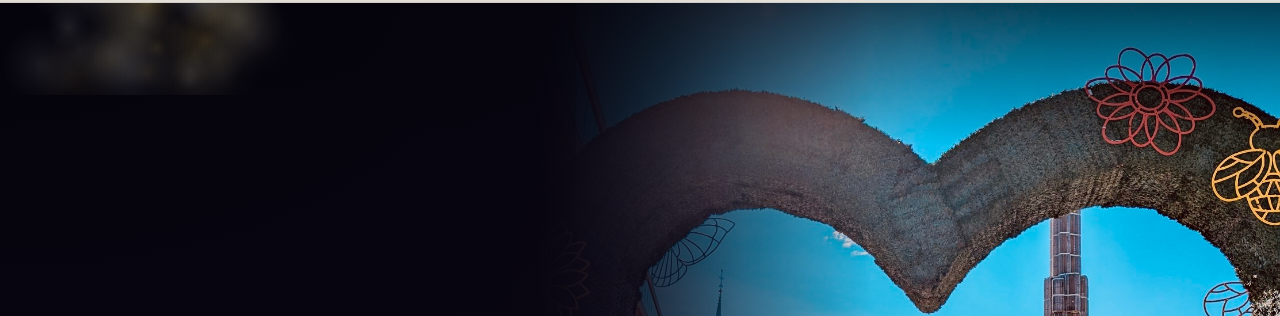
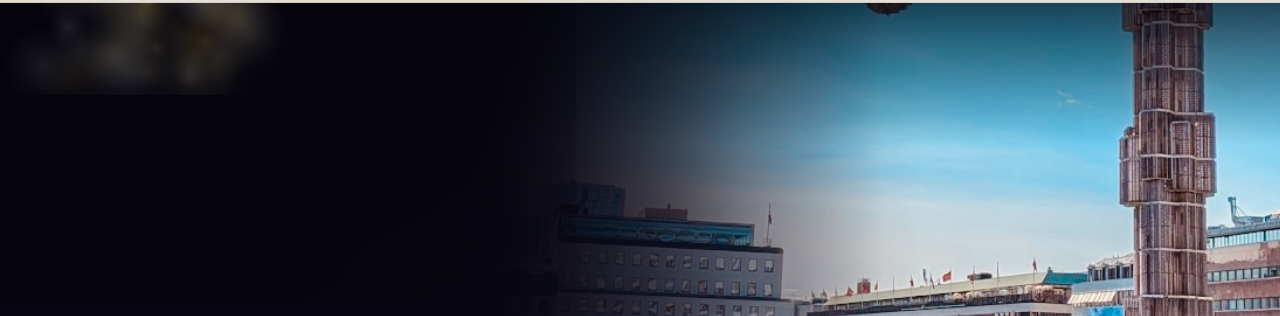
Before and after one commit to roshb1986-prog/roshni-portfolio, a plain HTML site: page index.html in a window 1280 px wide. Shown: the part 55-371 px from the top of the page. Drawn offline with nearby package versions, Linux system fonts and the light colour scheme; animation ran at ten frames a second.

Commit message:
Zoom into Roshni in the hero photo
Wrap the photo in .vid-fg-wrap (which holds the mask gradient) and apply
scale(1.9) + object-position on the img so Roshni fills the frame instead
of the wide-angle city shot dominating. GSAP entrance now animates the wrapper.

Co-Authored-By: Claude Sonnet 4.6 <noreply@anthropic.com>

```diff
--- a/index.html
+++ b/index.html
@@ -329,19 +329,25 @@
     }
 
     /* Foreground photo — right-anchored portrait */
-    .vid-fg {
+    .vid-fg-wrap {
       position:absolute;
       right:0; bottom:0;
-      height:100%; width:58%;
-      object-fit:cover; object-position:center center;
+      height:100%; width:62%;
       z-index:1;
+      overflow:hidden;
+      /* Left edge blends into dark bg */
+      mask-image:linear-gradient(to left, rgba(0,0,0,1) 50%, rgba(0,0,0,.5) 75%, rgba(0,0,0,0) 100%);
+      -webkit-mask-image:linear-gradient(to left, rgba(0,0,0,1) 50%, rgba(0,0,0,.5) 75%, rgba(0,0,0,0) 100%);
+    }
+    .vid-fg {
+      width:100%; height:100%;
+      object-fit:cover; object-position:55% 72%;
+      transform:scale(1.9);
+      transform-origin:55% 72%;
       opacity:1;
-      /* Left edge blends into dark bg */
-      mask-image:linear-gradient(to left, rgba(0,0,0,1) 55%, rgba(0,0,0,.5) 78%, rgba(0,0,0,0) 100%);
-      -webkit-mask-image:linear-gradient(to left, rgba(0,0,0,1) 55%, rgba(0,0,0,.5) 78%, rgba(0,0,0,0) 100%);
     }
     @media (max-width:768px) {
-      .vid-fg { width:100%; opacity:.55;
+      .vid-fg-wrap { width:100%; opacity:.6;
         mask-image:linear-gradient(to bottom, rgba(0,0,0,.8) 50%, rgba(0,0,0,0));
         -webkit-mask-image:linear-gradient(to bottom, rgba(0,0,0,.8) 50%, rgba(0,0,0,0));
       }
@@ -511,7 +517,9 @@
   <!-- VIDEO INTRO -->
   <section id="vid-intro">
     <!-- Hero photo -->
-    <img class="vid-fg" src="roshni-photo.jpg" alt="Roshni" id="vid-fg">
+    <div class="vid-fg-wrap">
+      <img class="vid-fg" src="roshni-photo.jpg" alt="Roshni" id="vid-fg">
+    </div>
 
     <!-- Cinematic gradient layers -->
     <div class="vid-grad-left"></div>
@@ -1178,9 +1186,9 @@
   gsap.set('.vid-role', {opacity:0, y:24});
   gsap.set('.vid-btns', {opacity:0, y:16});
   gsap.set('.vid-scroll',   {opacity:0});
-  gsap.set('#vid-fg', {opacity:0, x:30});
+  gsap.set('.vid-fg-wrap', {opacity:0, x:30});
   gsap.timeline({delay:.3})
-    .to('#vid-fg',       {opacity:1, x:0,  duration:1.2, ease:'power2.out'})
+    .to('.vid-fg-wrap',  {opacity:1, x:0,  duration:1.2, ease:'power2.out'})
     .to('.vid-tag',      {opacity:1, y:0,  duration:.7,  ease:'power2.out'}, '-=.9')
     .to('.vid-name',     {opacity:1, y:0,  duration:.9,  ease:'power3.out'}, '-=.4')
     .to('.vid-role',     {opacity:1, y:0,  duration:.7,  ease:'power2.out'}, '-=.5')
```
